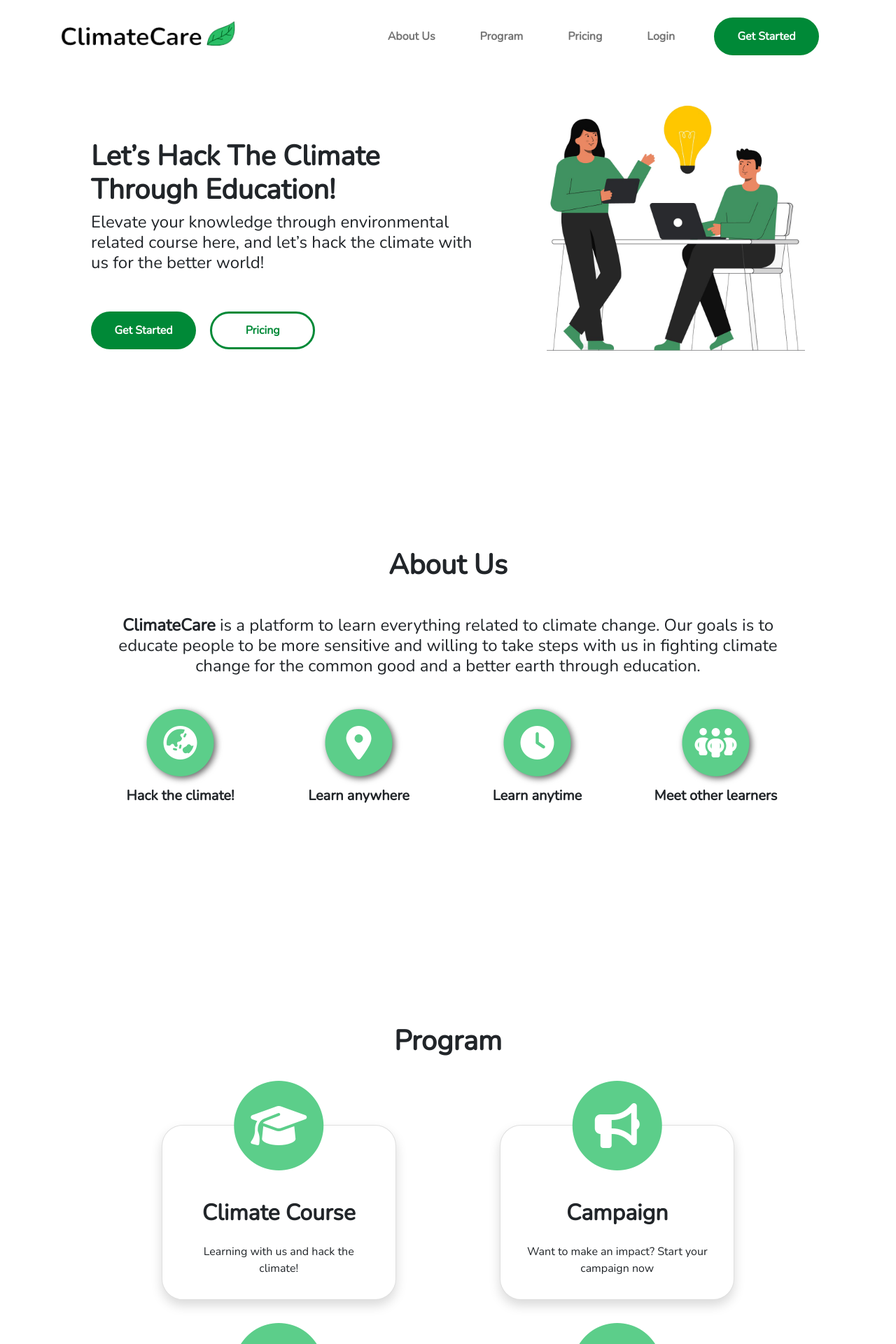
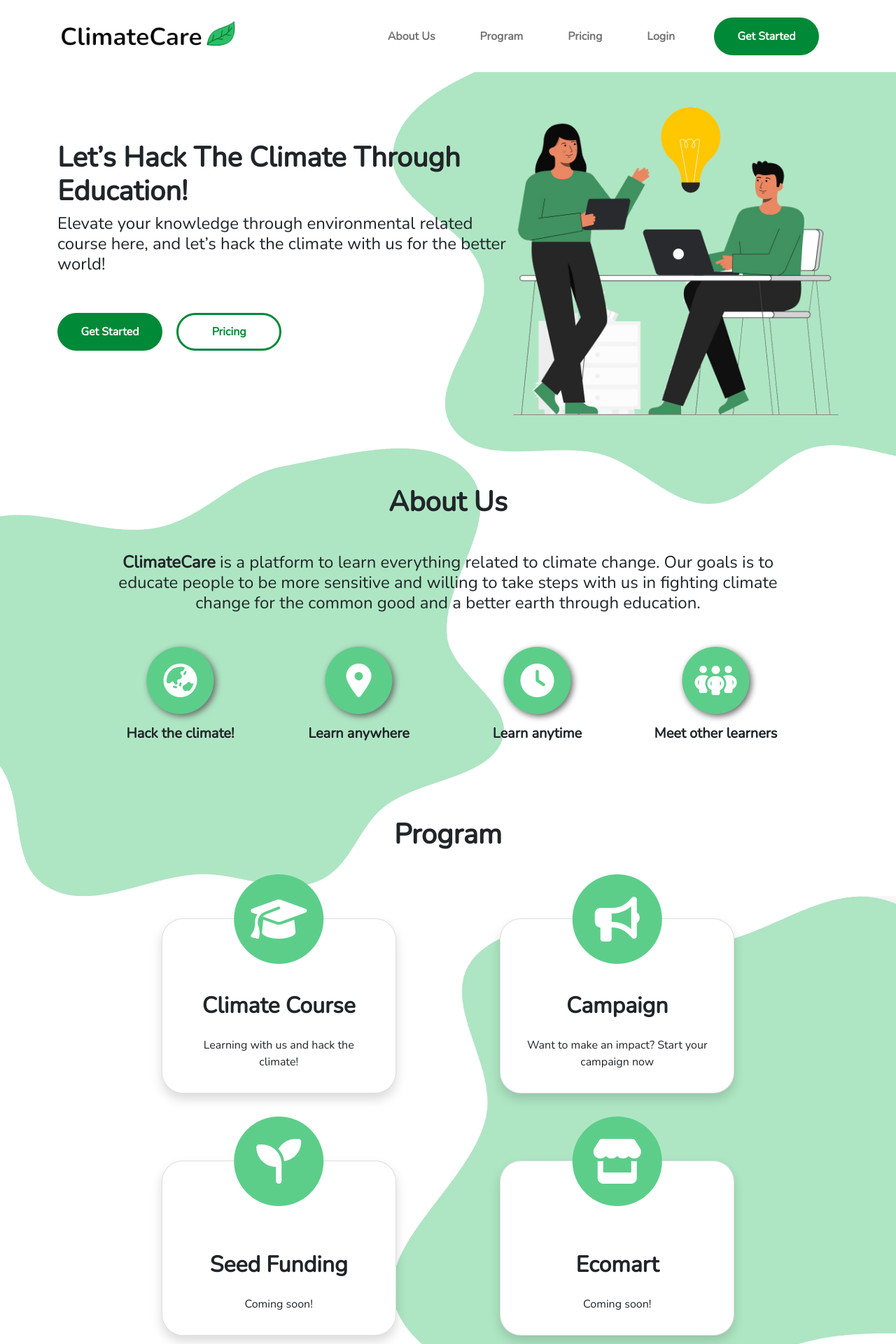
Before and after one commit to Penk13/climatecare, a Django app: page / in a window 1280 px wide. Shown: the top 1920 px of the page at 70% size. Run offline with Django 4.2, Linux system fonts and the light colour scheme; some libraries are stand-ins or nearby versions.

Commit message:
add vector background

```diff
--- a/static/css/main.css
+++ b/static/css/main.css
@@ -1,6 +1,41 @@
 /* Body */
 body{
   font-family: 'Nunito', sans-serif;
+}
+
+/* Vector Background */
+.vbg{
+	position: absolute;
+	z-index: -1;
+}
+#vbg-1{
+	right: 0px;
+	height: 45em;
+	width: 45em;
+}
+#vbg-2{
+	left: 0px;
+	top: 40em;
+	height: 40em;
+	width: 45em;
+}
+#vbg-3{
+	right: 0px;
+	top: 80em;
+	height: 45em;
+	width: 45em;
+}
+#vbg-4{
+	left: 0px;
+	top: 120em;
+	height: 45em;
+	width: 45em;
+}
+#vbg-5{
+	right: 0px;
+	top: 160em;
+	height: 35em;
+	width: 35em;
 }
 
 /* Navbar */
--- a/templates/base.html
+++ b/templates/base.html
@@ -20,6 +20,12 @@
     <title>Climate Care</title>
   </head>
   <body>
+		<img class="vbg" src="{% static 'img/vbg1.png' %}" alt="" id="vbg-1">
+		<img class="vbg" src="{% static 'img/vbg2.png' %}" alt="" id="vbg-2">
+		<img class="vbg" src="{% static 'img/vbg3.png' %}" alt="" id="vbg-3">
+		<img class="vbg" src="{% static 'img/vbg4.png' %}" alt="" id="vbg-4">
+		<img class="vbg" src="{% static 'img/vbg5.png' %}" alt="" id="vbg-5">
+
     <nav class="navbar navbar-expand-lg sticky-top navbar-light bg-white">
 			<div class="container p-3">
 				<a class="navbar-brand" href="{% url 'page:homepage' %}">
@@ -65,7 +71,7 @@
 			</div>
 		</section>
 
-		<footer class="footer" style="margin-top: 350px">
+		<footer class="footer" style="margin-top: 100px">
 			<div class="container d-flex py-5 text-white">
 				<div class="col-4 text-start">
 					<img src="{% static 'img/footerlogo.png' %}" alt="" style="width: 250px;">
--- a/templates/pages/homepage.html
+++ b/templates/pages/homepage.html
@@ -3,8 +3,8 @@
 {% block content %}
 
 <!-- Main Section -->
-<div class="d-flex" style="height: 85vh" id="main-section">
-  <div class="col-7 p-5 mt-5">
+<div class="d-flex" style="margin-top: 50px" id="main-section">
+  <div class="col-7 mt-5">
 		<h1 class="fw-bold">Let’s Hack The Climate Through Education!</h1>
 		<h2 class="fs-4">Elevate your knowledge through environmental related course here, and let’s hack the climate with us for the better world!</h2>
 		<button type="button" class="btn get-started-btn my-5">
@@ -14,13 +14,13 @@
 			<a class="fw-bold text-decoration-none p-3" href="#pricing-section">Pricing</a>
 		</button>
 	</div>
-	<div class="col-5 p-5">
-		<img class="img-fluid" src="{% static 'img/cc1.jpg' %}" alt="ClimateCare" />
+	<div class="col-5">
+		<img class="img-fluid" src="{% static 'img/cc1.png' %}" alt="ClimateCare" />
 	</div>
 </div>
 
 <!-- About Us Section -->
-<div class="px-5" style="height: 85vh" id="about-us-section">
+<div class="px-5" style="margin-top: 100px" id="about-us-section">
   <div class="col-12 text-center">
 		<h1 class="fw-bold">About Us</h1>
 		<h2 class="fs-4 my-5"><b>ClimateCare</b> is a platform to learn everything related to climate change. Our goals is to educate people to be more sensitive and willing to take steps with us in fighting climate change for the common good and a better earth through education.</h2>
@@ -58,7 +58,7 @@
 </div>
 
 <!-- Program Section -->
-<div class="text-center" style="height: 85vh" id="program-section">
+<div class="text-center" style="margin-top: 100px" id="program-section">
 	<h1 class="fw-bold">Program</h1>
 	<div class="d-flex justify-content-evenly mt-5 pt-5">
 		<div class="card program-card p-3 shadow">
@@ -107,7 +107,7 @@
 </div>
 
 <!-- Pricing Section -->
-<div class="" style="height: 85vh; margin-top: 350px;" id="pricing-section">
+<div class="" style="margin-top: 100px;" id="pricing-section">
 	<h1 class="fw-bold text-center">Pricing</h1>
 	<div class="d-flex">
 		<!-- Basic -->
```
Also changed, not shown: static/img/cc1.jpg (deleted), static/img/cc1.png (added), static/img/vbg1.png (added), static/img/vbg2.png (added), static/img/vbg3.png (added), static/img/vbg4.png (added), static/img/vbg5.png (added).
